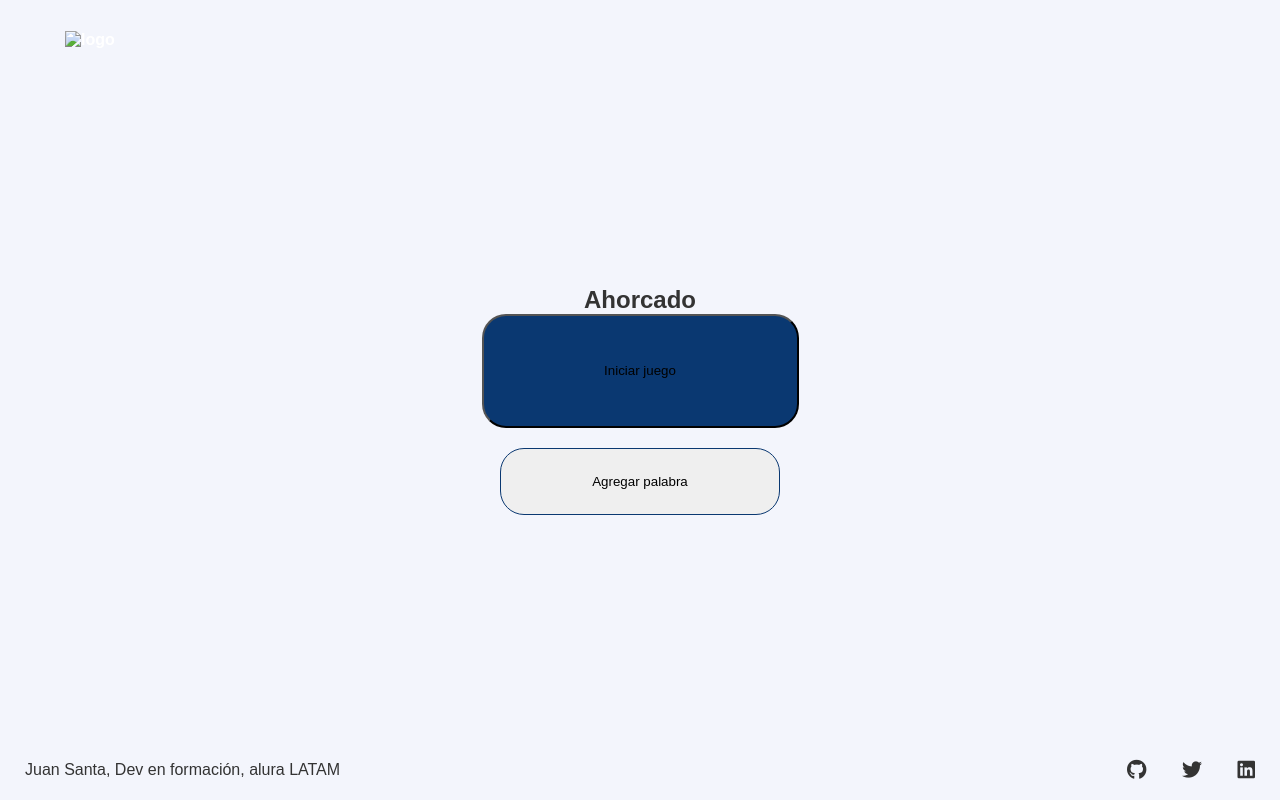
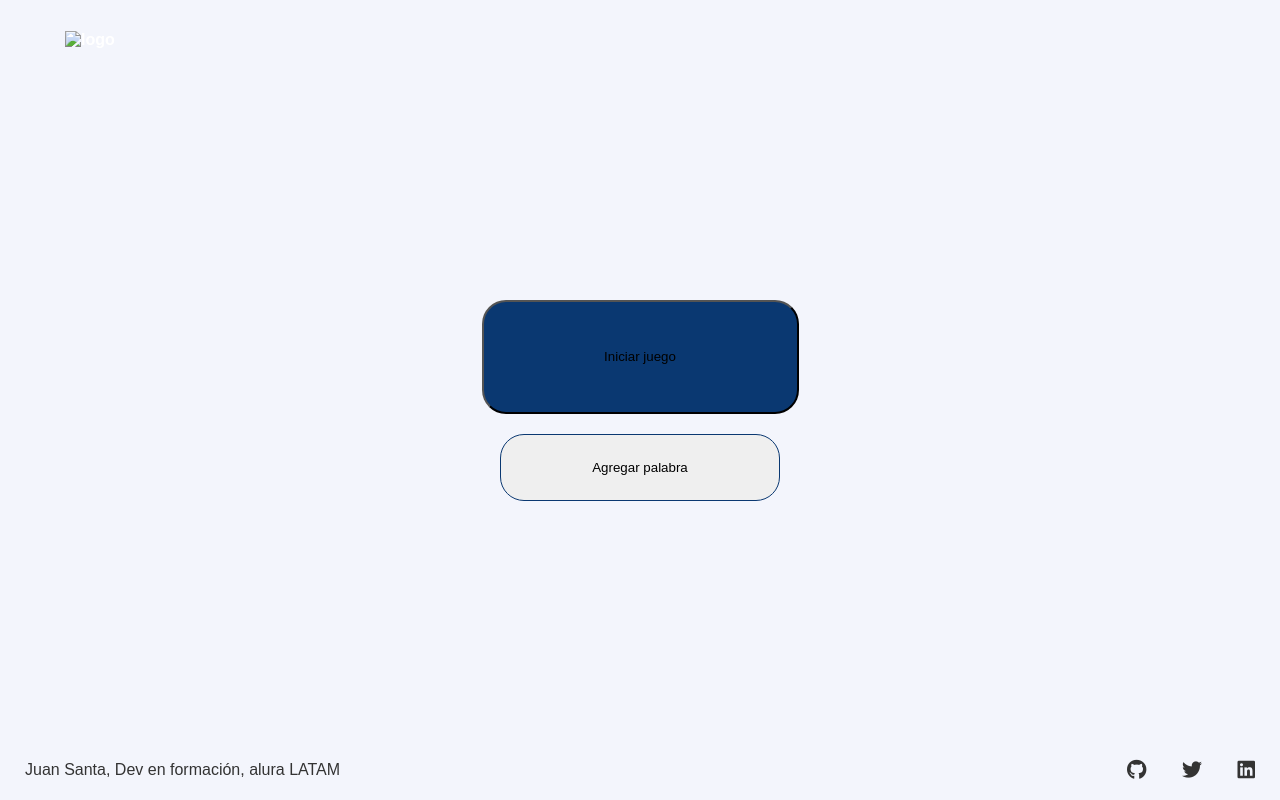
Before and after one commit to jcsantahurtado/challenge-oracle-hangman, a plain HTML site: page index.html in a window 1280 px wide. Drawn offline with Linux system fonts and the light colour scheme.

Commit message:
Revert "Agregando título"
This reverts commit 51caf71ec7e3c2f252df38ffe4f67c4dbddd786d.

```diff
--- a/index.html
+++ b/index.html
@@ -20,7 +20,6 @@
 
     <main>
         <section class="index" style="text-align:center;">
-            <h1>Ahorcado</h1>
             <button class="btn-iniciar-juego" id="iniciar-juego">Iniciar juego</button>
             <button class="btn" id="agregar-palabra">Agregar palabra</button>
         </section>
```
